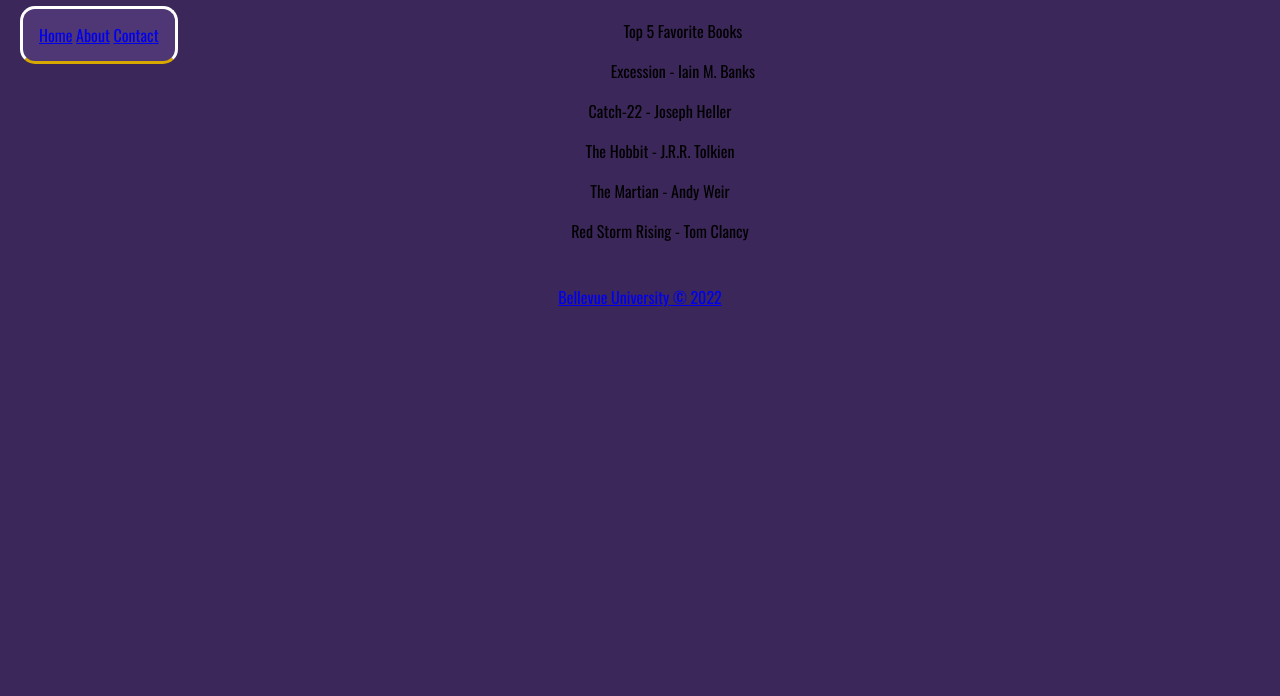
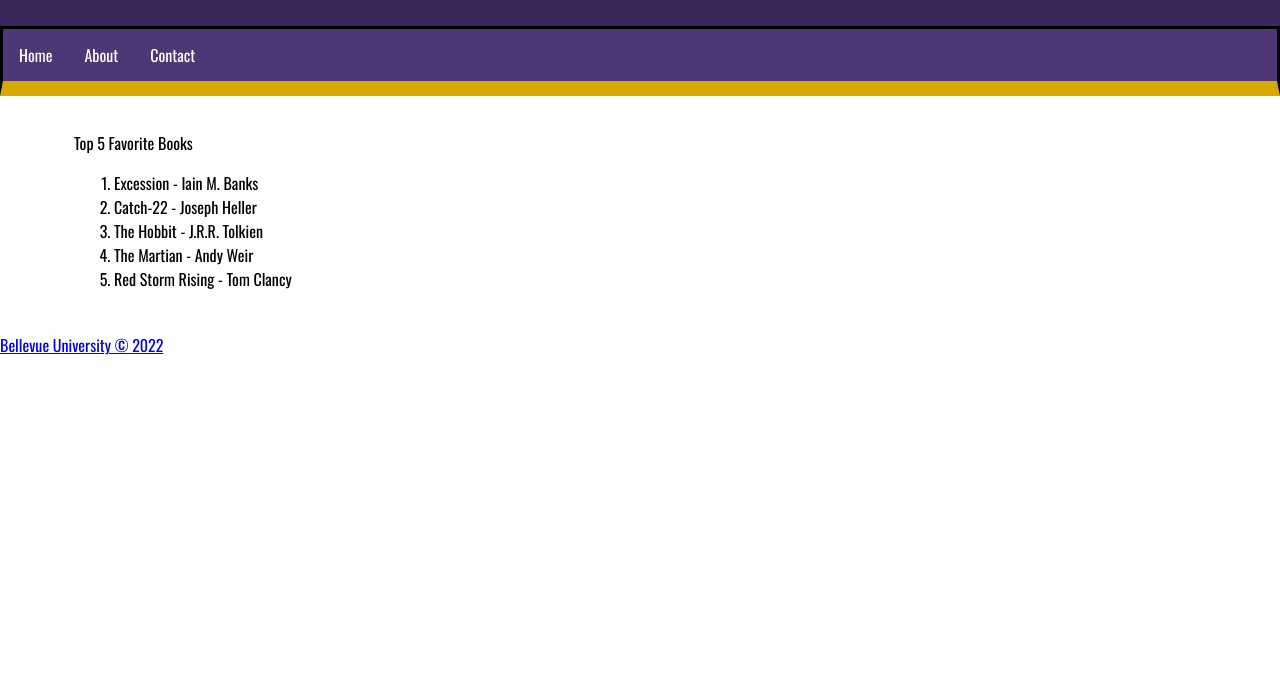
Before and after one commit to jsudhop/csd-340, a plain HTML site: page module-7/Sudhop_EX5.html in a window 1280 px wide. Shown: the part 104-800 px from the top of the page. Drawn offline with nearby package versions, Linux system fonts and the light colour scheme.

Commit message:
some fixes

```diff
--- a/module-7/Sudhop_EX5.css
+++ b/module-7/Sudhop_EX5.css
@@ -1,6 +1,9 @@
 body {
     margin: 0;
     font-family: 'Oswald';
+}
+
+header {
     background-color: #3c275a;
     text-decoration-color: white;
     padding: 20px;
@@ -16,11 +19,11 @@ h1 {
     background-color: #4F3674;
     border-bottom: #D6A800;
     border-style: solid;
-    border-radius: 15px;
+    border-bottom-width: 15px;
 
 }
 
-#navbar {
+#navbar a{
     float: left;
     display: block;
     color: white;
@@ -64,13 +67,13 @@ h1 {
 
 #footer {
     background-color: #4F3674;
-    position: absolute;
+    position: fixed;
     bottom: 0;
     width: 100%;
 }
 
 #footer p {
-    color: white;
+    text-decoration-color: white;
     font-weight: 400;
     float: right;
     padding-right: 10px;
@@ -80,7 +83,7 @@ h1 {
 
 #footer a {
     text-decoration: none;
-    color: white;
+    text-decoration-color: white;
 }
 
 footer a:hover {
--- a/module-7/Sudhop_EX5.html
+++ b/module-7/Sudhop_EX5.html
@@ -8,8 +8,11 @@
     <link rel="preconnect" href="https://fonts.googleapis.com">
     <link rel="preconnect" href="https://fonts.gstatic.com" crossorigin>
     <link href="https://fonts.googleapis.com/css2?family=Oswald:wght@300;400;500;700&display=swap" rel="stylesheet">
+</head>
+<header>
     <h1>Assignment 7.2: Building a Web Page - Part 5</h1>
-</head>
+</header>
+<body>
     <div id="navbar">
         <a href="#">Home</a>
         <a href="#">About</a>
@@ -17,18 +20,20 @@
     </div>
     <div id="container">
         <div class="card">
-        <div class="card-title">Top 5 Favorite Books</div>
-        <div>
-            <ol>Excession - Iain M. Banks</ol>
-            <ol>Catch-22 - Joseph Heller</ol>
-            <ol>The Hobbit - J.R.R. Tolkien</ol>
-            <ol>The Martian - Andy Weir</ol>
-            <ol>Red Storm Rising - Tom Clancy</ol>
+            <div class="card-title">Top 5 Favorite Books
+                <ol>
+                    <li>Excession - Iain M. Banks</li>
+                    <li>Catch-22 - Joseph Heller</li>
+                    <li>The Hobbit - J.R.R. Tolkien</li>
+                    <li>The Martian - Andy Weir</li>
+                    <li>Red Storm Rising - Tom Clancy</li>
+                </ol>
             </div>
         </div>
     </div>
+</body>
 <footer>
     <p>
-    <a href="https://www.Bellevue.edu/" target="_blank" > Bellevue University &copy; <script>document.write(new Date().getFullYear())</script></p>
+        <a href="https://www.Bellevue.edu/" target="_blank" > Bellevue University &copy; <script>document.write(new Date().getFullYear())</script>
     </p>
 </footer>
```
Lines whose indentation alone changed are shown as unchanged.
